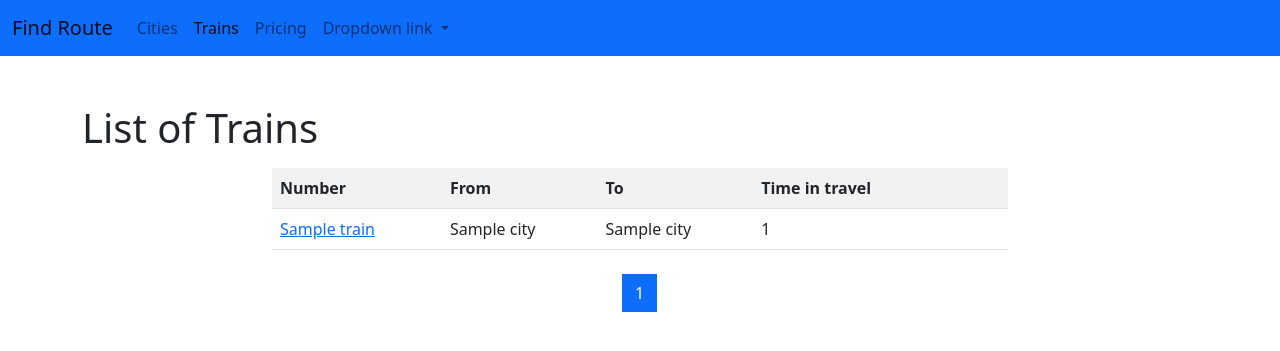
After one commit to suminv/find_route, a Django app: page /trains/ in a window 1280 px wide. The commit adds this page. Shown: the top 351 px of the page. Run offline with Django 4.2, Linux system fonts and the light colour scheme; tables that the repository leaves empty hold one stand-in row (values such as "Sample post").

Commit message:
A make new model Trains. Add view for TrainListView, TrainDetailView. Make new templates: detail.html and train.html.

```diff
--- a/templates/base.html
+++ b/templates/base.html
@@ -1,4 +1,5 @@
 {% url 'cities' as cities_home_url %}
+{% url 'trains:train' as train_home_url %}
 
 <!doctype html>
 <html lang="en">
@@ -20,10 +21,11 @@
       <ul class="navbar-nav">
         <li class="nav-item">
           <a class="nav-link {% if request.path == cities_home_url %}active {% endif %}"
-             aria-current="page" href="{% url 'cities' %}">Cities</a>
+              href="{% url 'cities' %}">Cities</a>
         </li>
         <li class="nav-item">
-          <a class="nav-link" href="#">Features</a>
+          <a class="nav-link {% if request.path == train_home_url %}active {% endif %}"
+             href="{% url 'trains:train' %}">Trains</a>
         </li>
         <li class="nav-item">
           <a class="nav-link" href="#">Pricing</a>
--- a/trains/models.py
+++ b/trains/models.py
@@ -1,3 +1,4 @@
+from django.core.exceptions import ValidationError
 from django.db import models
 
 from cities.models import City
@@ -14,3 +15,20 @@ class Train(models.Model):
 
     class Meta:
         ordering = ['travel_time']
+
+    def clean(self):
+        """The doing a check data before save to DB."""
+        if self.from_city == self.to_city:
+            raise ValidationError('Please change city!')
+        qs = Train.objects.filter(
+            from_city=self.from_city,
+            to_city=self.to_city,
+            travel_time=self.travel_time).exclude(pk=self.pk)
+
+        if qs.exists():
+            raise ValidationError('Please change the travel time!')
+
+    def save(self, *args, **kwargs):
+        """The rewrite method save()"""
+        self.clean()
+        super().save(*args, **kwargs)
--- /dev/null
+++ b/trains/templates/trains/train.html
@@ -0,0 +1,67 @@
+{% extends "base.html" %}
+{% block title %}
+    List of Trains
+{% endblock %}
+
+{% block content %}
+    <h1>List of Trains</h1>
+
+
+
+    <div class="row">
+        <div class="col-md-8 mx-auto my-2">
+            <table class="table table-striped">
+                <tr>
+                    <th>Number</th>
+                    <th>From</th>
+                    <th>To</th>
+                    <th>Time in travel</th>
+                    <th>&nbsp;</th>
+                    <th>&nbsp;</th>
+                </tr>
+
+            {% for train in page_obj %}
+                <tr>
+                    <td> <a href="{% url 'trains:detail' pk=train.id %}">{{ train.name }}</a></td>
+                    <td>{{ train.from_city }}</td>
+                    <td>{{ train.to_city }}</td>
+                    <td>{{ train.travel_time }}</td>
+                    <td>&nbsp;</td>
+                    <td>&nbsp;</td>
+                </tr>
+
+
+            {% endfor %}
+            </table>
+        </div>
+    </div>
+
+<nav aria-label="Page navigation">
+  <ul class="pagination justify-content-center">
+    <li class="page-item">
+        {% if page_obj.has_previous %}
+            <a class="page-link" href="?page={{ page_obj.previous_page_number }}" aria-label="Previous">
+            <span aria-hidden="true">Previous</span>
+            </a>
+        {% endif %}
+    </li>
+
+      {% for page in page_obj.paginator.page_range %}
+        <li class="page-item {% if page == page_obj.number %} active {% endif %} ">
+            <a class="page-link" href="?page={{page}}">
+                {{ page }}
+            </a>
+        </li>
+    {% endfor %}
+
+    <li class="page-item">
+        {% if page_obj.has_next %}
+      <a class="page-link" href="?page={{ page_obj.next_page_number }}" aria-label="Next">
+        <span aria-hidden="true">Next</span>
+      </a>
+        {% endif %}
+
+    </li>
+  </ul>
+</nav>
+{% endblock %}
--- /dev/null
+++ b/trains/urls.py
@@ -0,0 +1,10 @@
+from django.urls import path
+from trains.views import TrainListView, TrainDetailView
+
+urlpatterns = [
+    path('', TrainListView.as_view(), name='train'),
+    path('detail/<int:pk>/', TrainDetailView.as_view(), name='detail'),
+    # path('update/<int:pk>/', CityUpdateView.as_view(), name='update'),
+    # path('delete/<int:pk>/', CityDeleteView.as_view(), name='delete'),
+    # path('add/', CityCreateView.as_view(), name='create'),
+]
--- a/trains/views.py
+++ b/trains/views.py
@@ -1,3 +1,23 @@
+from django.contrib.messages.views import SuccessMessageMixin
 from django.shortcuts import render
+from django.urls import reverse_lazy
+from django.views.generic import ListView, DeleteView, DetailView
 
-# Create your views here.
+from trains.models import Train
+
+
+class TrainListView(ListView):
+    paginate_by = 3
+    model = Train
+    template_name = 'trains/train.html'
+
+    def get_context_data(self, *, object_list=None, **kwargs):
+        """For add context on page"""
+        context = super().get_context_data(**kwargs)
+        return context
+
+
+class TrainDetailView(DetailView):
+    queryset = Train.objects.all()
+    template_name = 'trains/detail.html'
+    success_url = reverse_lazy('trains:detail')
--- a/travel/urls.py
+++ b/travel/urls.py
@@ -7,4 +7,6 @@ urlpatterns = [
     path('admin/', admin.site.urls),
     path('', index, name='index'),
     path('cities/', include('cities.urls')),
+    path('trains/', include(('trains.urls', 'trains'), namespace='trains')),
+
 ]
```
Also changed, not shown: cities/admin.py (+10 -0 lines), trains/templates/trains/create.html (added, +11 -0 lines), trains/templates/trains/delete.html (added, +12 -0 lines), trains/templates/trains/detail.html (added, +44 -0 lines), trains/templates/trains/index.html (added, +9 -0 lines), trains/templates/trains/update.html (added, +11 -0 lines), cities/migrations/0002_alter_city_options.py (added), trains/migrations/0001_initial.py (added).
